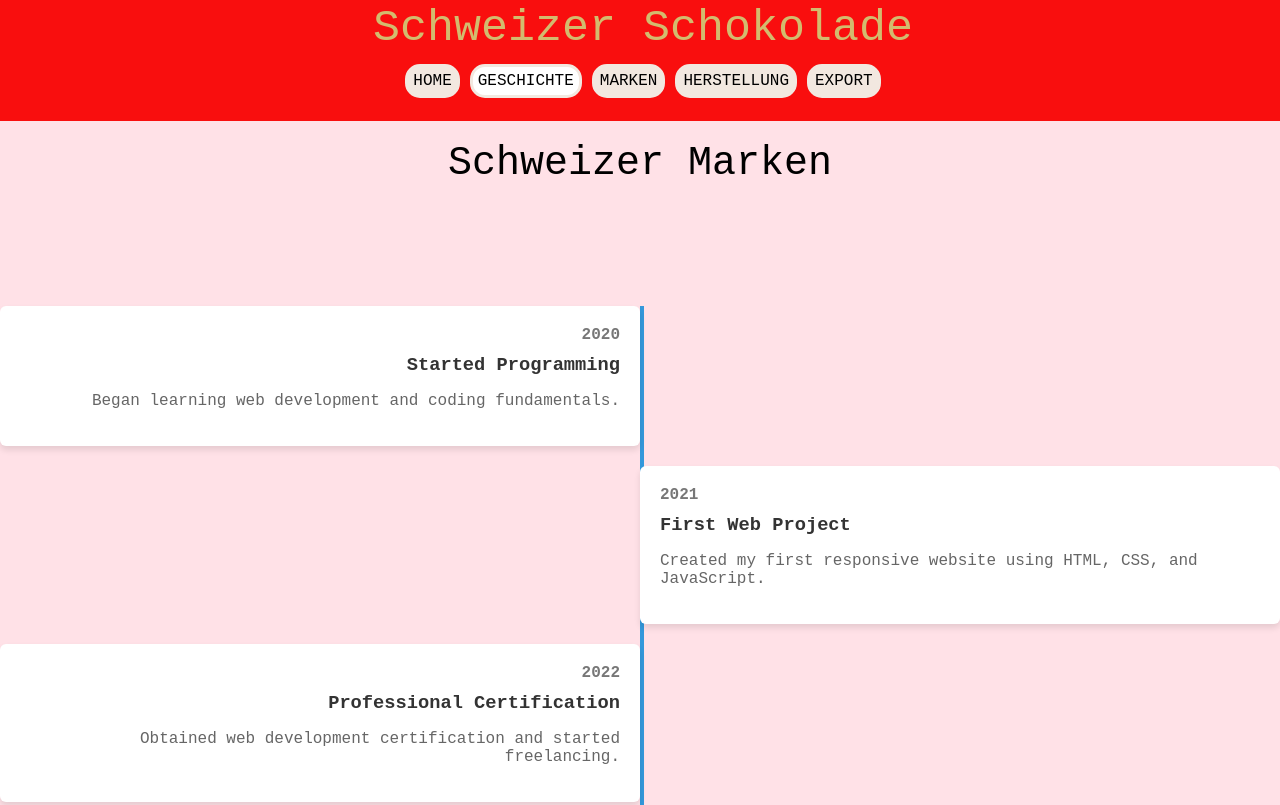
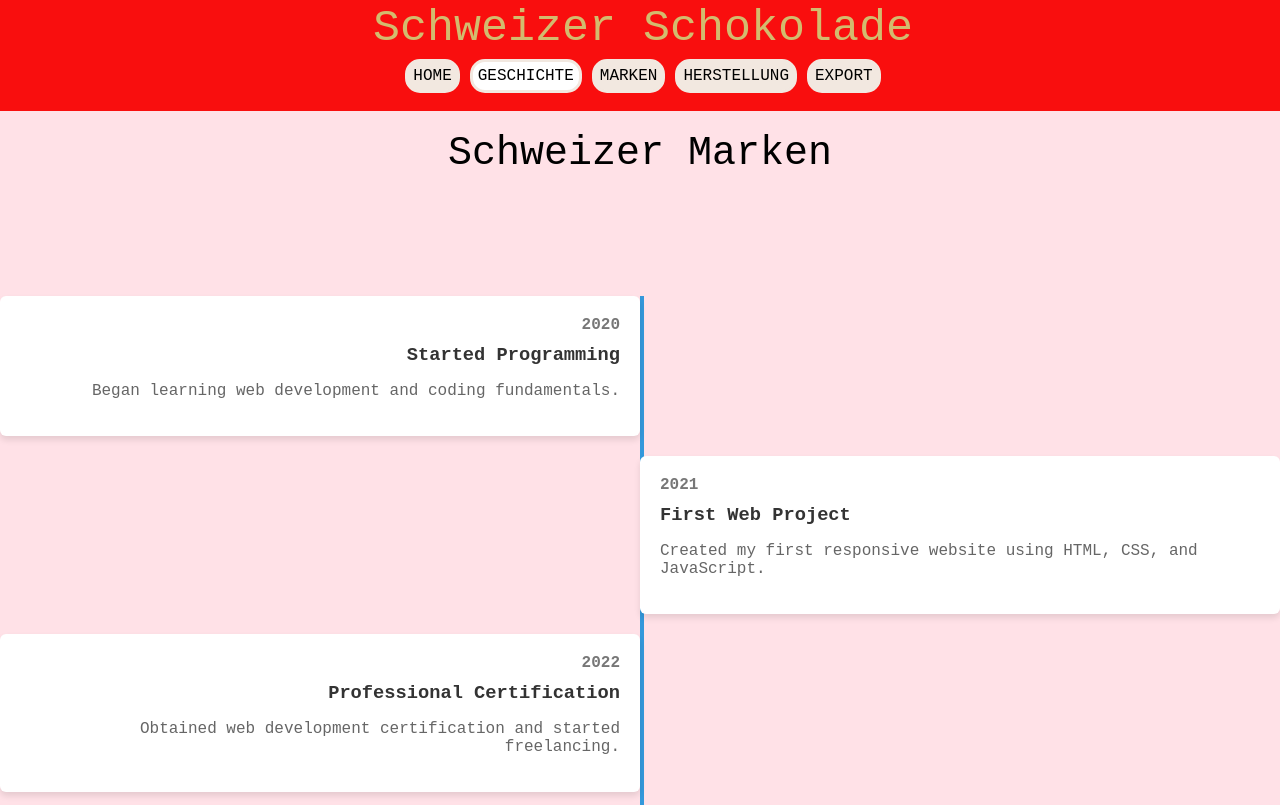
Before and after one commit to IM23a-demkoa/PRWR-Website, a plain HTML site: page Geschichte.html in a window 1280 px wide. Shown: the top 805 px of the page. Drawn offline with Linux system fonts and the light colour scheme.

Commit message:
more bug fixes

```diff
--- a/style-geschichte.css
+++ b/style-geschichte.css
@@ -1,8 +1,9 @@
 body {
+    background-color: #FFE1E7;
+    margin: 0;
     font-family: 'JetBrains Mono', monospace;
-    margin: 0;
-    background-color: #FFE1E7;
 }
+
 .banner {
     border-style: solid;
     border-color: #F90E0E;
@@ -11,6 +12,13 @@ body {
     width: 100%;
     text-align: center;
 }
+
+
+.banner div {
+    color: #D3BB6E;
+    font-size: 3vw;
+}
+
 .navigation {
     display: flex;
     flex-wrap: wrap;
@@ -25,7 +33,17 @@ body {
     background-color: #F2E8E0;
     padding: 5px;
     border-radius: 15px;
-    margin: 10px 5px 10px 5px;
+    margin: 5px;
+    text-decoration: none;
+    color: black;
+    font-size: 1rem;
+}
+
+
+
+.link:hover {
+    background-color: white;
+    border-color: white;
 }
 
 a {
```
Also changed, not shown: marken.html (+1 -1 lines).
